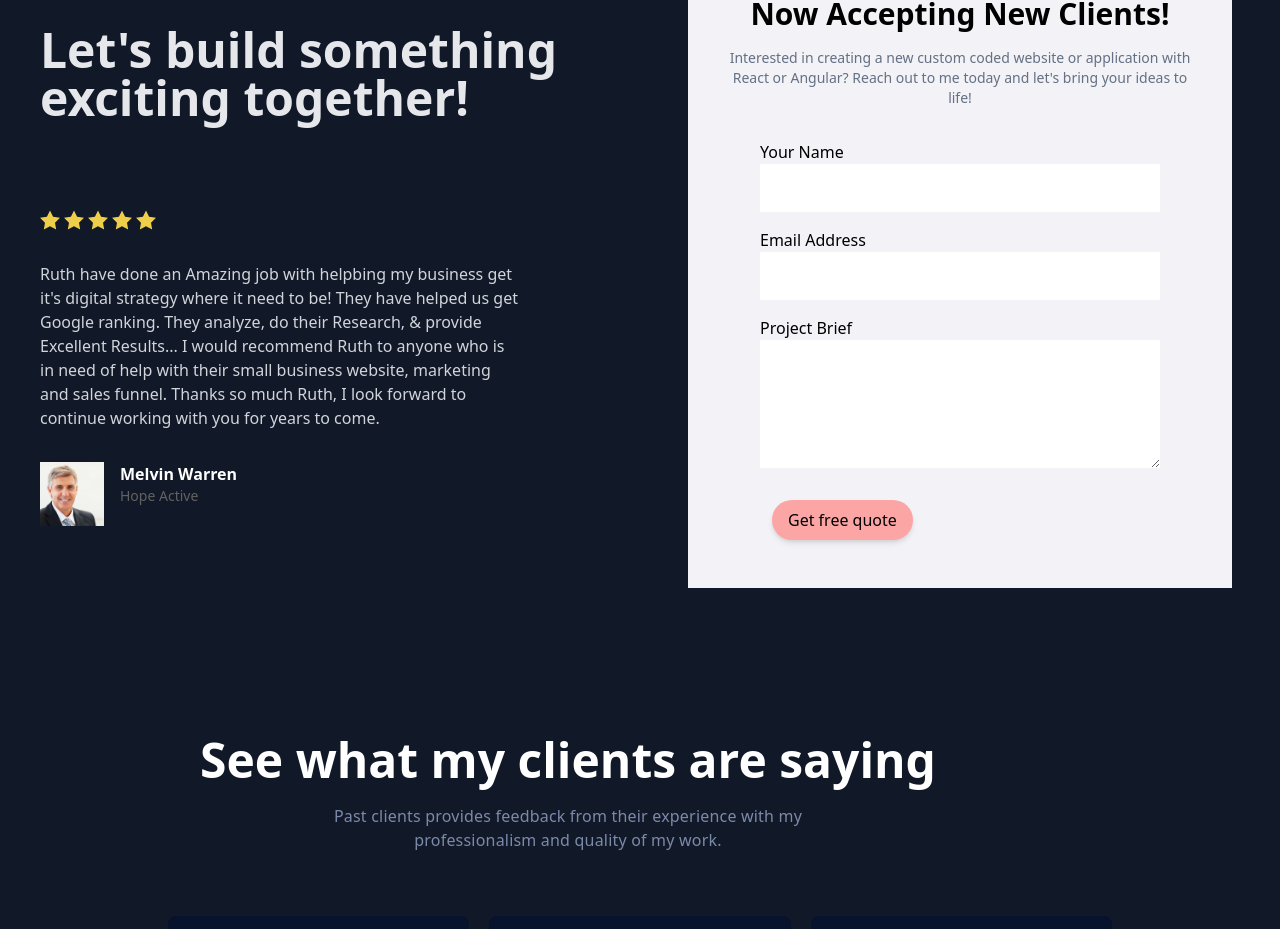
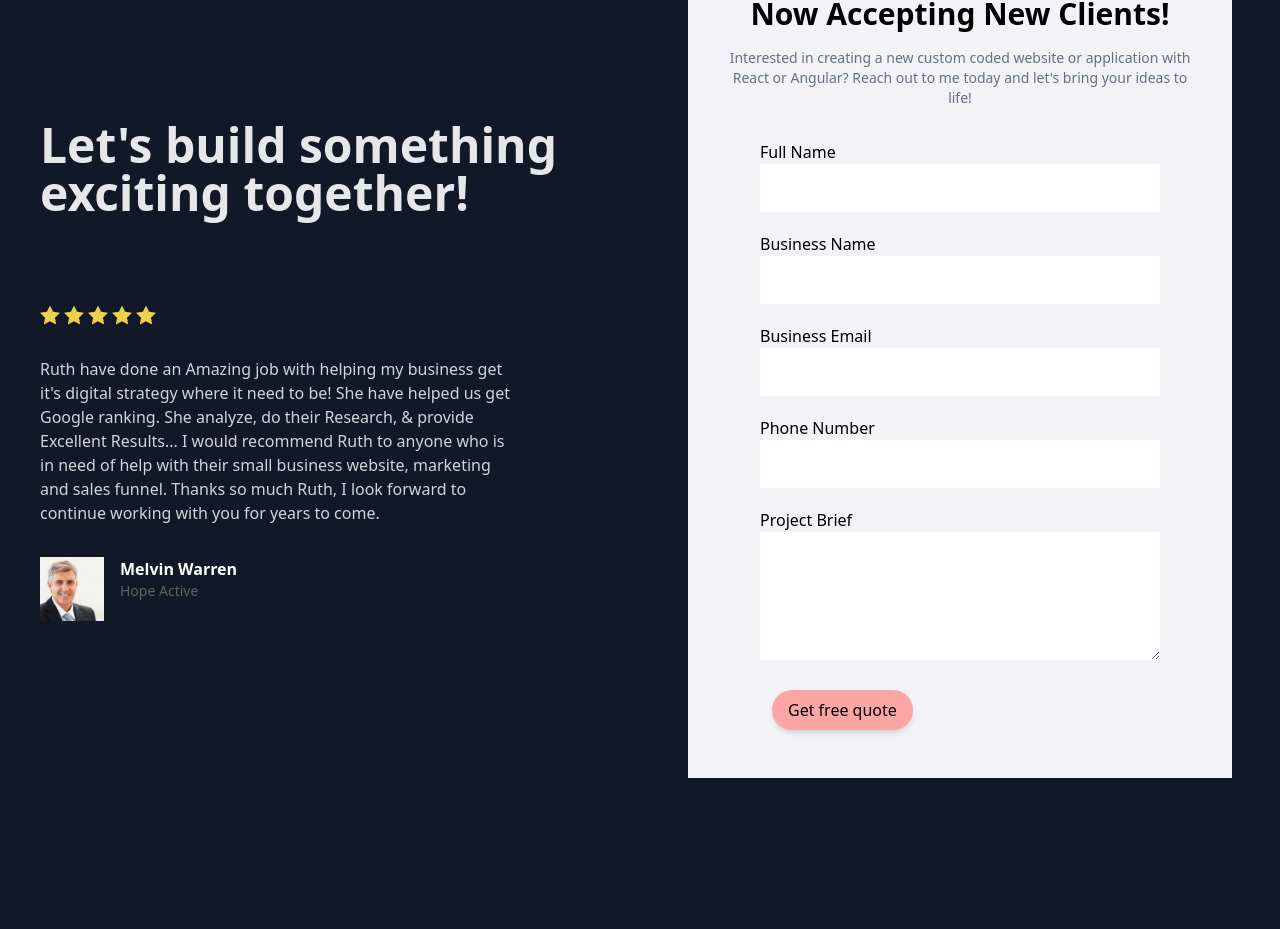
Before and after one commit to ruthfeezota/ruthzotaporfolio, a React (Create React App) app: page / in a window 1280 px wide. Shown: the part 4358-5287 px from the top of the page. Built offline with nearby package versions, Linux system fonts and the light colour scheme; what @codaworks/react-glow would draw is missing.

Commit message:
fixed contact us form to add firebase

```diff
--- a/src/components/NewContact.js
+++ b/src/components/NewContact.js
@@ -1,13 +1,49 @@
-import { useEffect } from 'react';
+import { useEffect, useState } from 'react';
 import Star from '../assets/star.svg'
 import Man from '../assets/Business-man.jpg'
 import AOS from "aos";
 import "aos/dist/aos.css";
+import { db } from "../firebase";
 
 function NewContact() {
     useEffect(() => {
         AOS.init({duration:1200})
       })
+
+
+
+  const [email, setEmail] = useState("");
+	const [name, setName] = useState("");
+	const [bname, setBname] = useState("");
+	const [message, setMessage] = useState("");
+	const [number, setNumber] = useState("");
+
+	const handleSubmit = (e) => {
+		e.preventDefault();
+
+		db.collection("contact")
+			.add({
+				email: email,
+				name: name,
+				bname: bname,
+				message: message,
+				number: number,
+			})
+
+			.then(() => {
+				alert("Form has be submitted 👍");
+			})
+			.catch((error) => {
+				alert(error.message);
+			});
+
+		setEmail("");
+		setName("");
+		setBname("");
+		setMessage("");
+		setNumber("");
+	};
+
   return (
 
 <div class="py-24 md:py-24 lg:py-32 mx-auto w-full max-w-7xl px-5 md:px-10 bg-gray-900" data-aos="fade-up">
@@ -26,7 +62,7 @@ function NewContact() {
         <img src={Star} alt="" class="inline-block mr-1 w-5 pl-0"/>
       </div>
       <div class="mb-8 max-w-[480px]">
-        <p class="text-gray-300">Ruth have done an Amazing job with helpbing my business get it's digital strategy where it need to be! They have helped us get Google ranking. They analyze, do their Research, & provide Excellent Results... I would recommend Ruth to anyone who is in need of help with their small business website, marketing and sales funnel. Thanks so much Ruth, I look forward to continue working with you for years to come.</p>
+        <p class="text-gray-300">Ruth have done an Amazing job with helping my business get it's digital strategy where it need to be! She have helped us get Google ranking. She analyze, do their Research, & provide Excellent Results... I would recommend Ruth to anyone who is in need of help with their small business website, marketing and sales funnel. Thanks so much Ruth, I look forward to continue working with you for years to come.</p>
       </div>
       <div class="flex flex-row items-start">
         <img src={Man} alt="" class="inline-block h-16 w-16 object-cover mr-4"/>
@@ -44,18 +80,60 @@ function NewContact() {
         </div>
         <div class="mx-auto w-full max-w-[400px]">
           <div class="mx-auto max-w-[400px] text-left mb-4">
-            <form name="wf-form-password" method="get">
+
+            <form  onSubmit={handleSubmit}
+						className="space-y-5"
+						data-aos="fade-up"
+            name="wf-form-password"
+            method="get">
               <div class="relative">
-                <label for="name-2" class="mb-1 font-medium">Your Name</label>
-                <input type="text" class="m-0 mb-4 block w-full bg-white align-middle text-[#333333] focus:border-[#3898ec] text-sm px-3 h-9 py-6 pl-4" maxlength="256" name="name-2" placeholder="" required=""/>
+                <label for="name-2" class="mb-1 font-medium">Full Name</label>
+                <input
+                type="text"
+								onChange={(e) => setName(e.target.value)}
+								required
+								value={name}
+                type="text" class="m-0 mb-4 block w-full bg-white align-middle text-[#333333] focus:border-[#3898ec] text-sm px-3 h-9 py-6 pl-4" maxlength="256" name="name-2" placeholder="" required=""/>
               </div>
+
               <div class="relative mb-2">
-                <label for="name-2" class="mb-1 font-medium">Email Address</label>
-                <input type="email" class="m-0 mb-4 block w-full bg-white align-middle text-[#333333] focus:border-[#3898ec] text-sm px-3 h-9 py-6 pl-4" maxlength="256" name="name-2" placeholder="" required=""/>
+                <label for="name-2" class="mb-1 font-medium">Business Name</label>
+                <input
+                type="bname"
+								onChange={(e) => setBname(e.target.value)}
+								required
+								value={bname}
+                type="text" class="m-0 mb-4 block w-full bg-white align-middle text-[#333333] focus:border-[#3898ec] text-sm px-3 h-9 py-6 pl-4" maxlength="256" name="name-2" placeholder="" required=""/>
               </div>
+
+              <div class="relative mb-2">
+                <label for="name-2" class="mb-1 font-medium">Business Email</label>
+                <input type="email"
+								onChange={(e) => setEmail(e.target.value)}
+								required
+								value={email}
+                class="m-0 mb-4 block w-full bg-white align-middle text-[#333333] focus:border-[#3898ec] text-sm px-3 h-9 py-6 pl-4" maxlength="256" name="name-2" placeholder="" required=""/>
+              </div>
+
+              <div class="relative mb-2">
+                <label for="name-2" class="mb-1 font-medium">Phone Number</label>
+
+                <input type="number"
+									onChange={(e) => setNumber(e.target.value)}
+									required
+									value={number}
+									placeholder="+1 (555) 000-000"
+                class="m-0 mb-4 block w-full bg-white align-middle text-[#333333] focus:border-[#3898ec] text-sm px-3 h-9 py-6 pl-4" maxlength="256" name="name-2" placeholder="" required=""/>
+              </div>
+
+
               <div class="relative mb-5 md:mb-6 lg:mb-8">
                 <label for="field-3" class="mb-1 font-medium">Project Brief</label>
-                <textarea placeholder="" maxlength="5000" name="field" class="m-0 block h-auto min-h-[128px] w-full overflow-auto bg-white align-middle text-[#333333] focus:border-[#3898ec] text-sm mb-2.5 px-3 py-2 pl-4"> </textarea>
+                <textarea type="text"
+								onChange={(e) => setMessage(e.target.value)}
+								required
+								value={message}
+                placeholder="" maxlength="5000" name="field" class="m-0 block h-auto min-h-[128px] w-full overflow-auto bg-white align-middle text-[#333333] focus:border-[#3898ec] text-sm mb-2.5 px-3 py-2 pl-4"> </textarea>
               </div>
               <input type="submit" value="Get free quote" class="flex items-center justify-center gap-x-1 py-2 px-4 text- font-medium bg-red-300 text-black  hover:bg-sky-400  duration-150 rounded-full md:inline-flex  active:bg-indigo-700 outline-none shadow-md focus:shadow-none focus:ring-2 ring-offset-2 ring-indigo-600 sm:mt-0 sm:ml-3 sm:w-auto transition ease-in-out delay-150 hover:-translate-y-1 hover:scale-110"/>
             </form>
```
Also changed, not shown: src/assets/MainHeroPhoto.png (added).
